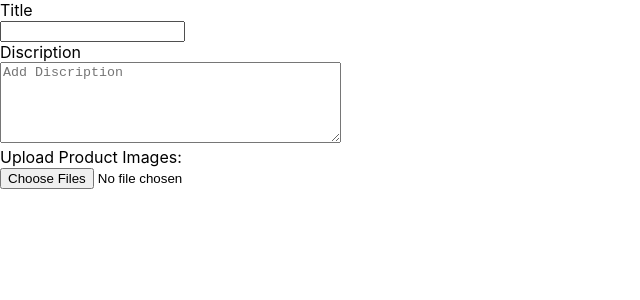
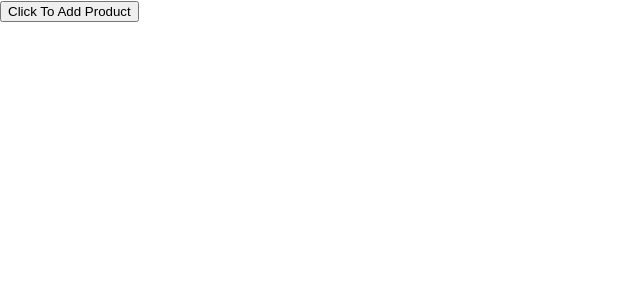
Before and after one commit to abubakrAhmad1/multiple-seller-ecommerce-store, a React (Create React App) app in the folder frontend/: page /addProducts in a window 1280 px wide. Shown: the top 300 px of the page, without its empty margins (0-640 px from the left). Built offline with nearby package versions, Linux system fonts and the light colour scheme.

Commit message:
feat : add products complete

```diff
--- /dev/null
+++ b/frontend/src/components/AddProducts/ProductDiscription.jsx
@@ -0,0 +1,63 @@
+import { useDispatch, useSelector } from "react-redux";
+import { getImages } from "../../redux/slice/addProductsSlice";
+
+export default function ProductDiscription() {
+    function submitProducts (event) {
+        event.preventDefault();
+        //CALL THE BELOW FUNCTION IF WE HAVE TO SUBMIT ALL DETAILS OF A SPECIFIC PRODUCT
+        //postProduct();
+    }
+
+  const selectedImages = useSelector(
+    (state) => state.addProducts.selectedImages
+  );
+  const dispatch = useDispatch();
+
+  return (
+    <div>
+      <form action="">
+        <label htmlFor="title">Title</label>
+        <br />
+        <input type="text" id="title" onChange/>
+        <br />
+        <label htmlFor="discription">Discription</label>
+        <br />
+        <textarea
+          name="discription"
+          id="discription"
+          placeholder="Add Discription"
+          rows={5}
+          cols={40}
+        />
+        <br />
+        <label htmlFor="qty">Please Enter Quantitiy</label>
+        <input type="number" id="qty" />
+        <br />
+        <label htmlFor="images">Upload Product Images:</label>
+        <br />
+        <input
+          type="file"
+          id="images"
+          accept="image/*"
+          multiple
+          onChange={(event) =>
+            dispatch(getImages(Array.from(event.target.files)))
+          }
+        />
+        <br />
+        <div style={{ marginTop: "10px" }}>
+          {selectedImages.map((image, index) => (
+            <img
+              key={index}
+              src={URL.createObjectURL(image)}
+              alt={`preview-${index}`}
+              width="100"
+              style={{ marginRight: "10px" }}
+            />
+          ))}
+        </div>
+        <button type="submit" onClick = {submitProducts}>Add Produt</button>
+      </form>
+    </div>
+  );
+}
--- a/frontend/src/components/AddProducts/index.jsx
+++ b/frontend/src/components/AddProducts/index.jsx
@@ -1,53 +1,22 @@
-import { useDispatch, useSelector } from "react-redux";
-import { getImages } from "../../redux/slice/addProductsSlice";
-
+import { useSelector } from "react-redux";
+import { useNavigate } from "react-router-dom";
 export default function AddProducts() {
-  const selectedImages = useSelector(
-    (state) => state.addProducts.selectedImages
+  const sellerProducts = useSelector(
+    (state) => state.addProducts.storedProducts
   );
-  const dispatch = useDispatch();
+  const navigate = useNavigate();
 
   return (
     <div>
-      <form action="">
-        <label htmlFor="title">Title</label>
-        <br />
-        <input type="text" id="title" />
-        <br />
-        <label htmlFor="discription">Discription</label>
-        <br />
-        <textarea
-          name="discription"
-          id="discription"
-          placeholder="Add Discription"
-          rows={5}
-          cols={40}
-        />
-        <br />
-        <label htmlFor="images">Upload Product Images:</label>
-        <br />
-        <input
-          type="file"
-          id="images"
-          accept="image/*"
-          multiple
-          onChange={(event) =>
-            dispatch(getImages(Array.from(event.target.files)))
-          }
-        />
-        <br />
-        <div style={{ marginTop: "10px" }}>
-          {selectedImages.map((image, index) => (
-            <img
-              key={index}
-              src={URL.createObjectURL(image)}
-              alt={`preview-${index}`}
-              width="100"
-              style={{ marginRight: "10px" }}
-            />
-          ))}
+      <button onClick={() => navigate("/addProductDiscription")}>
+        Click To Add Product
+      </button>
+      {sellerProducts.map((product) => (
+        <div>
+          {/* DISPLAY ALL PRPODUCTS OF THE SELLER */}
+          {product}
         </div>
-      </form>
+      ))}
     </div>
   );
 }
--- a/frontend/src/redux/slice/addProductsSlice.js
+++ b/frontend/src/redux/slice/addProductsSlice.js
@@ -1,15 +1,41 @@
-import { createSlice } from "@reduxjs/toolkit";
+import { createAsyncThunk, createSlice } from "@reduxjs/toolkit";
+
+
+export const fetchProducts = createAsyncThunk(
+    'addProductsSlice' , async(sellerID) => {
+        //fetch all added products of the seller from the DB
+    }
+);
+
+export const postProduct = createAsyncThunk('addproductSlicePostProduct',
+    async(_, ThunkAPI) => {
+        const state = ThunkAPI.getState();
+        const {productDisc}  = state;
+        //send all the products of the slice to the respective DB
+    }
+)
 
 const addProductsSlice = createSlice({
     name: 'addProductSlice',
     initialState: {
         selectedImages :[],
+        storedProducts : [],
+        productDisc : {
+            title :'',
+            disc : '',
+            qty : 0,
+        },
     },
     reducers : {
         getImages : (state , action) =>{
             state.selectedImages = action.payload;
+        },
+        addDetails : (state, action) => {
+            state.productDisc[action.payload.id] = action.payload.value;
         }
+
     },
+
 });
 
 export const {getImages}  = addProductsSlice.actions;
--- a/frontend/src/routes/index.js
+++ b/frontend/src/routes/index.js
@@ -6,6 +6,7 @@ import Signup from "../components/Signup";
 import SearchProducts from "../components/SearchProducts";
 import Cart from "../components/Cart";
 import AddProducts from "../components/AddProducts";
+import ProductDiscription from "../components/AddProducts/ProductDiscription";
 
 const router = createBrowserRouter([
   {
@@ -17,6 +18,7 @@ const router = createBrowserRouter([
       { path: "/searchProducts", element: <SearchProducts /> },
       { path: "/cart", element: <Cart /> },
       { path: "/addProducts", element: <AddProducts /> },
+      { path: "/addProductDiscription", element: <ProductDiscription /> },
     ],
   },
 ]);
```
